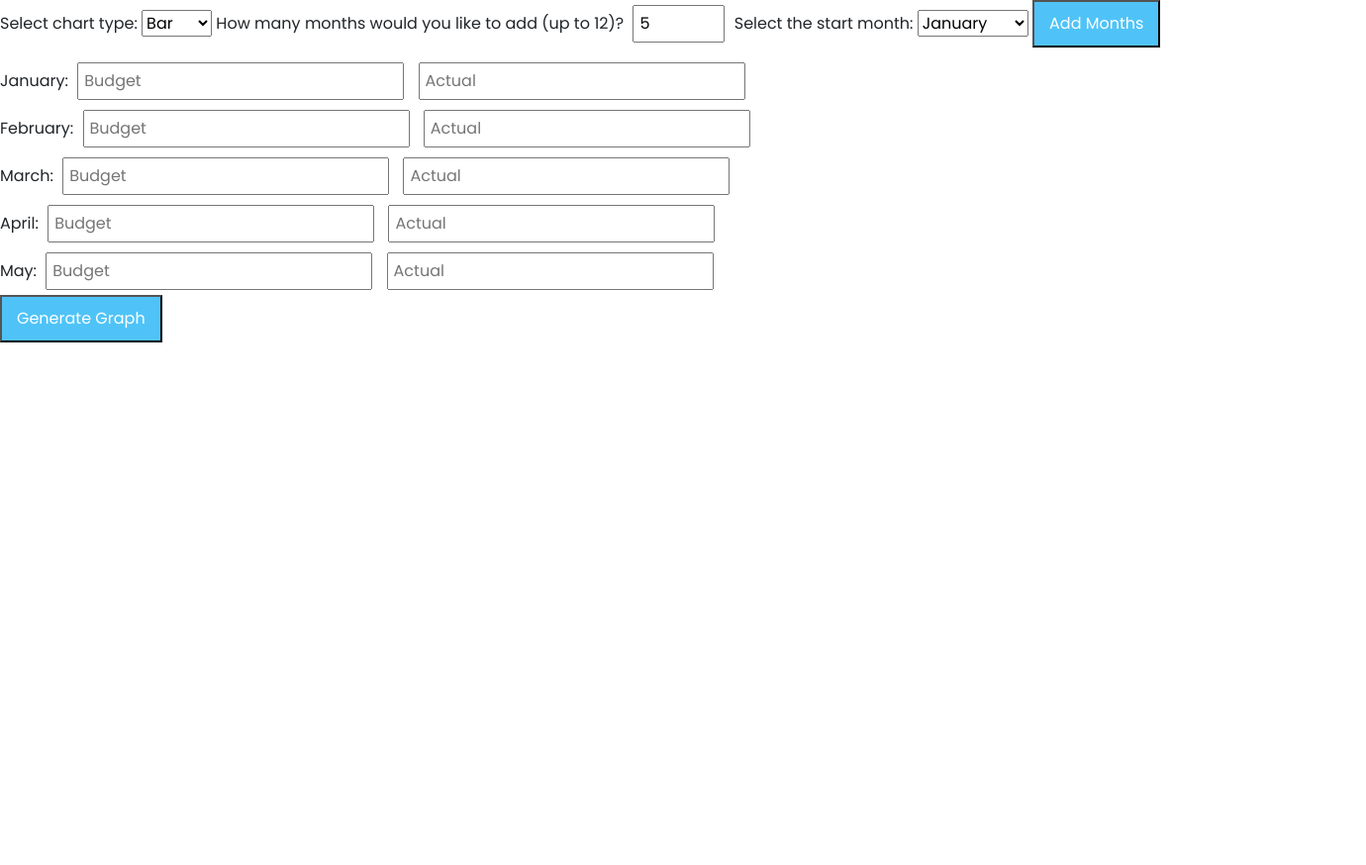
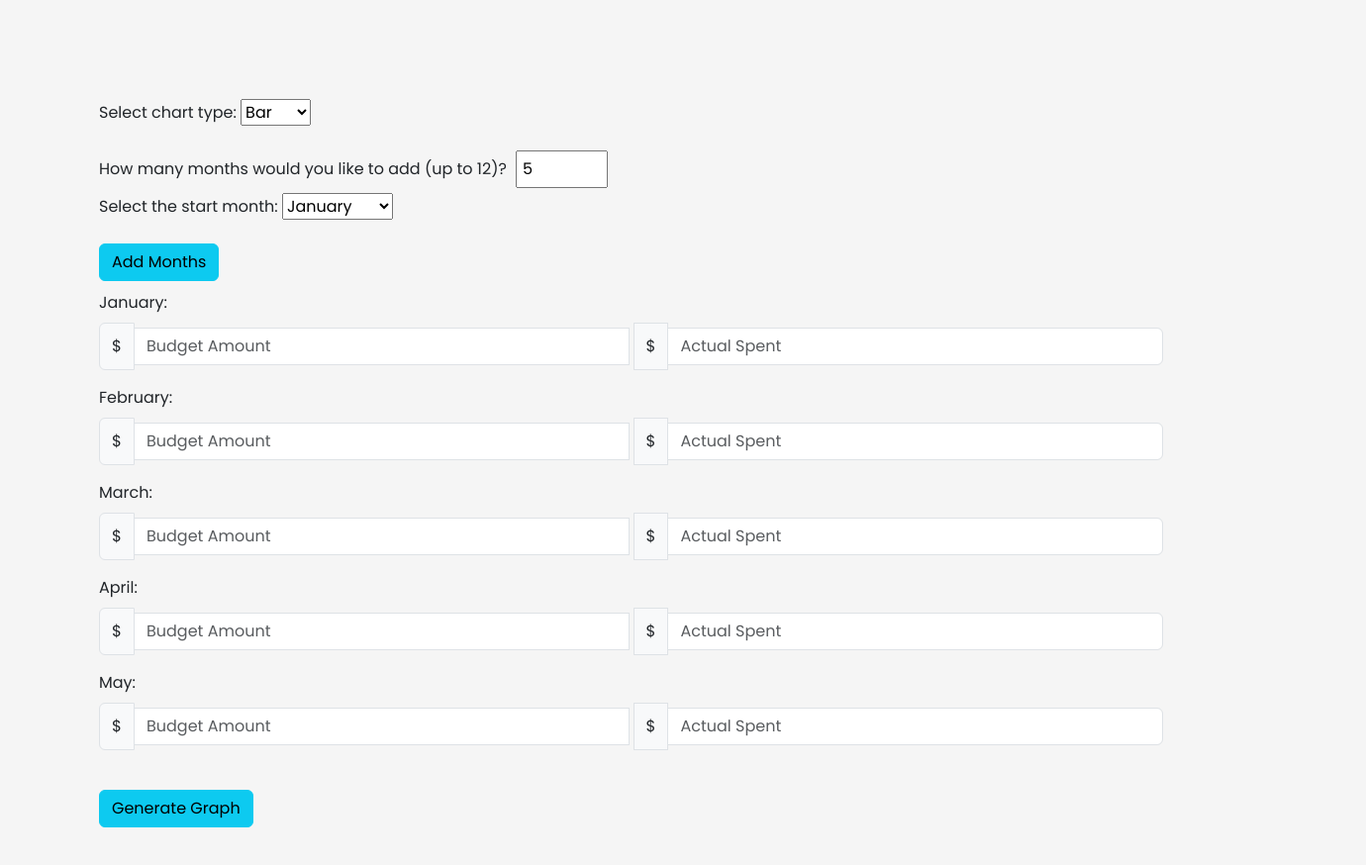
Before and after one commit to softdeveloper23/budget-tool, a plain HTML site: page public/index.html in a window 1280 px wide. Both pictures are taken after typing "5" into the empty fields and a click on the button "Add Months". Shown: the whole page at 99% size, 1380 px wide, since content can reach past the window. Before the commit the page ends 800 px from the top, so only its background shows below. Drawn offline with nearby package versions, Linux system fonts and the light colour scheme.

Commit message:
Updated customization

```diff
--- a/assets/script.js
+++ b/assets/script.js
@@ -13,10 +13,15 @@ document.addEventListener('DOMContentLoaded', function() {
     for (let i = 0; i < numMonths; i++) {
       const monthIndex = (startMonth + i) % 12;
       const monthInput = document.createElement('div');
+      monthInput.classList.add('mb-3'); // Bootstrap margin bottom class
       monthInput.innerHTML = `
-        <label>${months[monthIndex]}: </label>
-        <input type="number" placeholder="Budget" class="budget-input" data-month="${months[monthIndex]}">
-        <input type="number" placeholder="Actual" class="actual-input" data-month="${months[monthIndex]}">
+        <label class="form-label">${months[monthIndex]}:</label>
+        <div class="input-group">
+          <span class="input-group-text">$</span>
+          <input type="number" class="form-control budget-input" placeholder="Budget Amount" data-month="${months[monthIndex]}">
+          <span class="input-group-text">$</span>
+          <input type="number" class="form-control actual-input" placeholder="Actual Spent" data-month="${months[monthIndex]}">
+        </div>
       `;
       monthsContainer.appendChild(monthInput);
     }
--- a/assets/styles.css
+++ b/assets/styles.css
@@ -1,6 +1,9 @@
 /* styles.css */
 body {
-    font-family: 'Poppins', sans-serif;;
+    font-family: 'Poppins', sans-serif;
+    margin: 50px;
+    padding: 50px;
+    background-color: #f5f5f5;
   }
 
   #budget-tool {
@@ -25,5 +28,5 @@ body {
 
   #graph-container {
     width: 100%;
-    height: 400px; /* Adjust as needed */
+    height: 600px; /* Adjust as needed */
   }
--- a/public/index.html
+++ b/public/index.html
@@ -19,10 +19,14 @@
       <option value="line">Line</option>
       <option value="radar">Radar</option>
     </select>
+  </div>
 
+  <div>
     <label for="num-months">How many months would you like to add (up to 12)?</label>
     <input type="number" id="num-months" min="1" max="12" placeholder="e.g. 4">
+  </div>
 
+  <div id="months-form">
     <label for="start-month">Select the start month:</label>
     <select id="start-month">
       <option value="0">January</option>
@@ -38,17 +42,25 @@
       <option value="10">November</option>
       <option value="11">December</option>
     </select>
+    <br>
+    <br>
 
-    <button id="add-months">Add Months</button>
+    <button type="button" class="btn btn-info" id="add-months">Add Months</button>
+  </div>
+
+
+
 
   <div id="months-container">
     <!-- JavaScript will populate this with month inputs -->
   </div>
 
-    <button id="generate-graph">Generate Graph</button>
+  <div>
+    <br>
+    <button type="button" class="btn btn-info" id="generate-graph">Generate Graph</button>
   </div>
 
-  <div id="graph-container" style="position: relative; height:40vh; width:80vw">
+  <div id="graph-container" style="position: relative; height:60vh; width:100vw">
     <canvas id="budgetChart"></canvas>
   </div>
 
```
Lines whose indentation alone changed are shown as unchanged.
